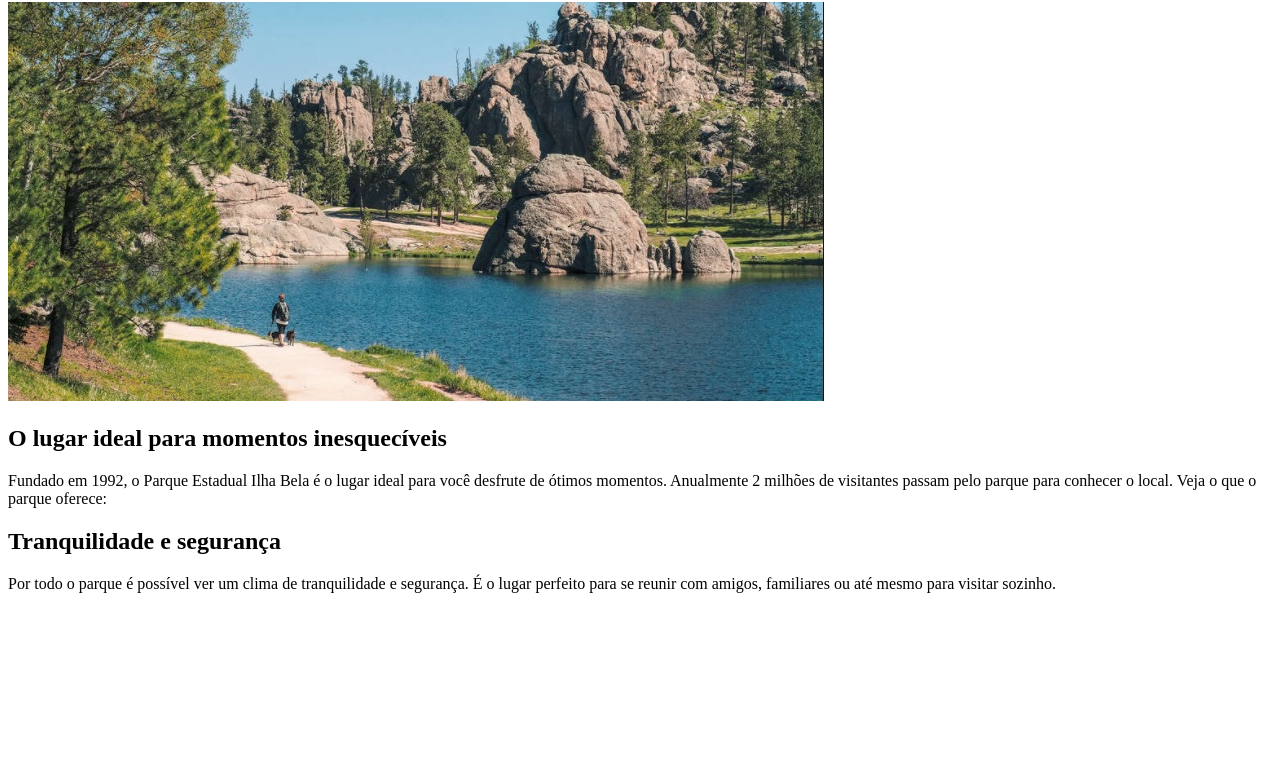
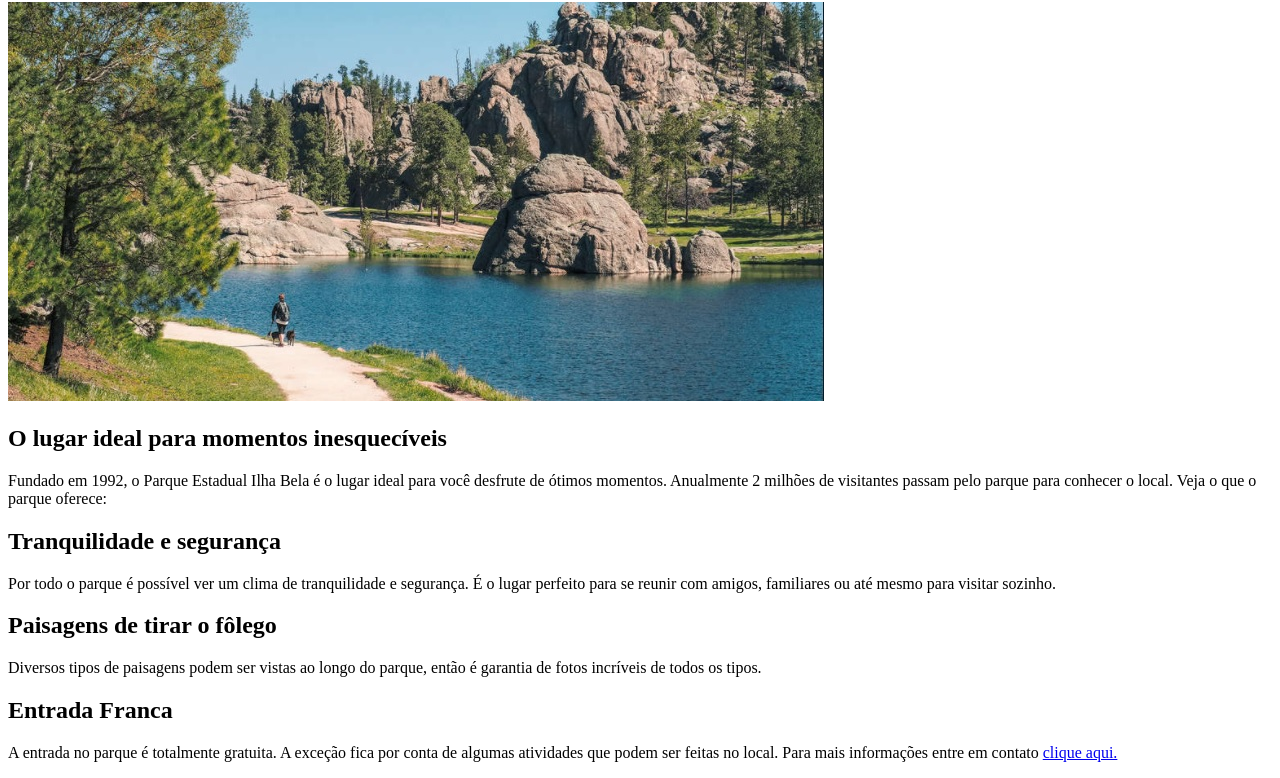
Before and after one commit to LeOzInNDF/100DaysofCode, a plain HTML site: page parque-ilha-bela/index.html in a window 1280 px wide. Shown: the part 78-856 px from the top of the page. Before the commit the page ends 800 px from the top, so only its background shows below. Drawn offline with Linux system fonts and the light colour scheme.

Commit message:
🎨 update-code

```diff
--- a/parque-ilha-bela/index.html
+++ b/parque-ilha-bela/index.html
@@ -16,9 +16,20 @@
     <div>
         <h2>Tranquilidade e segurança</h2>
         <p>Por todo o parque é possível ver um clima de tranquilidade e segurança. É o lugar perfeito para se reunir com amigos, familiares ou até mesmo para visitar sozinho.</p>
+    </div>
 
+    <div>
+        <h2>Paisagens de tirar o fôlego</h2>
+        <p>Diversos tipos de paisagens podem ser vistas ao longo do parque, então é garantia de fotos incríveis de todos os tipos.</p>
 
     </div>
 
+    <div>
+        <h2>Entrada Franca</h2>
+        <p> A entrada no parque é totalmente gratuita. A exceção fica por conta de algumas atividades que podem ser feitas no local. Para mais informações entre em contato <a href="tel:+5521999999999"> clique aqui.</a>
+            </p>
+    </div>
+
+
 </body>
 </html>
```
